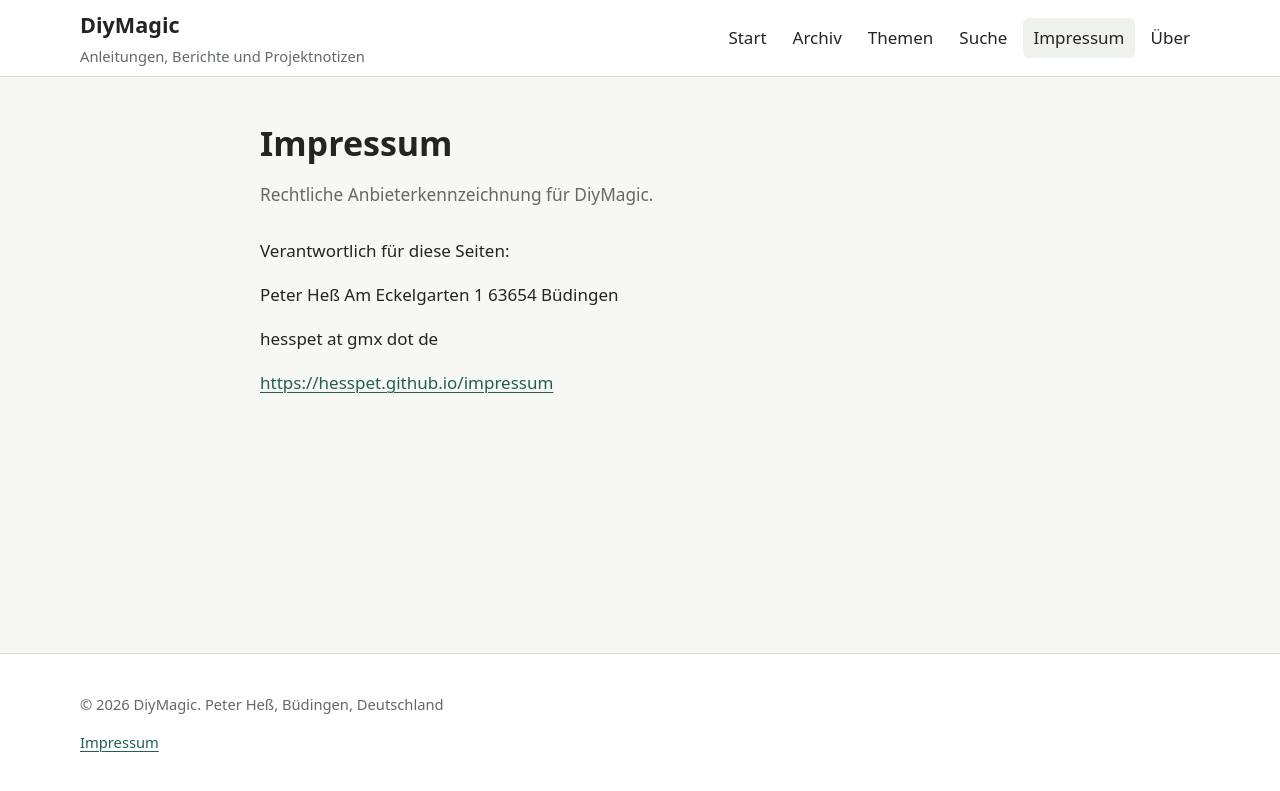
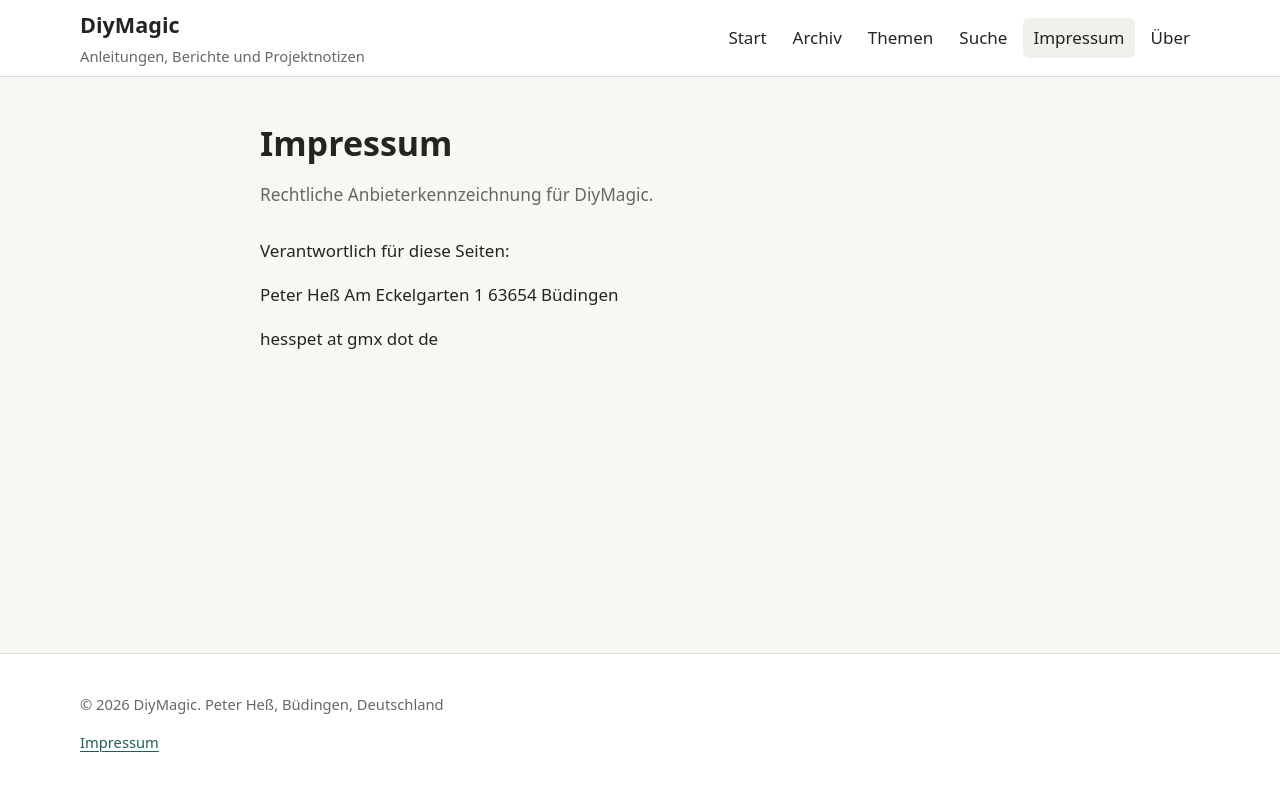
Before and after one commit to hesspet/DiyMagic, a Jekyll site: the page built from impressum.md, in a window 1280 px wide. Shown: the top 791 px of the page. Built offline with Jekyll 4.4.1, drawn with Linux system fonts in a browser that asks for light colours; part of the change alters nothing that is shown.

Commit message:
Impressum überarbeitet

```diff
--- a/impressum.md
+++ b/impressum.md
@@ -12,5 +12,3 @@ Am Eckelgarten 1
 63654 Büdingen
 
 hesspet at gmx dot de
-
-[https://hesspet.github.io/impressum](https://hesspet.github.io/impressum)
```
